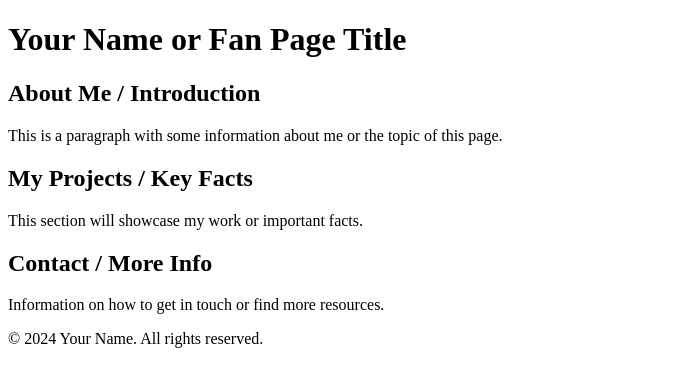
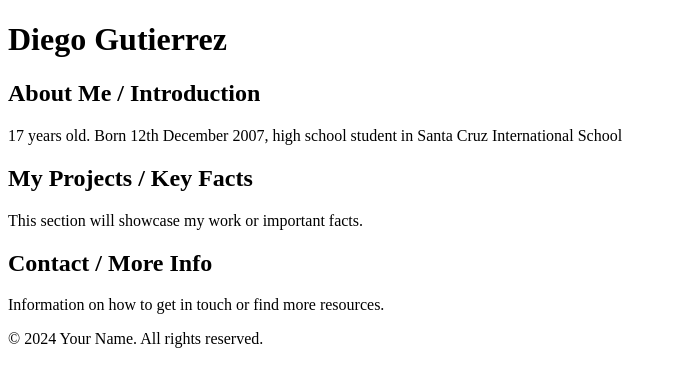
Before and after one commit to Diego-GUTIERREZ-BLIP/Ict-, a plain HTML site: page index.html in a window 1280 px wide. Shown: the whole page, without its empty margins (0-676 px from the left). Drawn offline with Linux system fonts and the light colour scheme.

Commit message:
Update index.html

```diff
--- a/index.html
+++ b/index.html
@@ -8,7 +8,7 @@
 </head>
 <body><body>
 <header>
-<h1>Your Name or Fan Page Title</h1>
+<h1>Diego Gutierrez</h1>
 </header>
 <nav>
 <!-- Navigation links will go here -->
@@ -16,7 +16,7 @@
 <main>
 <section>
 <h2>About Me / Introduction</h2>
-<p>This is a paragraph with some information about me or the topic of this page.</p>
+<p>17 years old. Born 12th December 2007, high school student in Santa Cruz International School</p>
 </section>
 <section>
 <h2>My Projects / Key Facts</h2>
```
